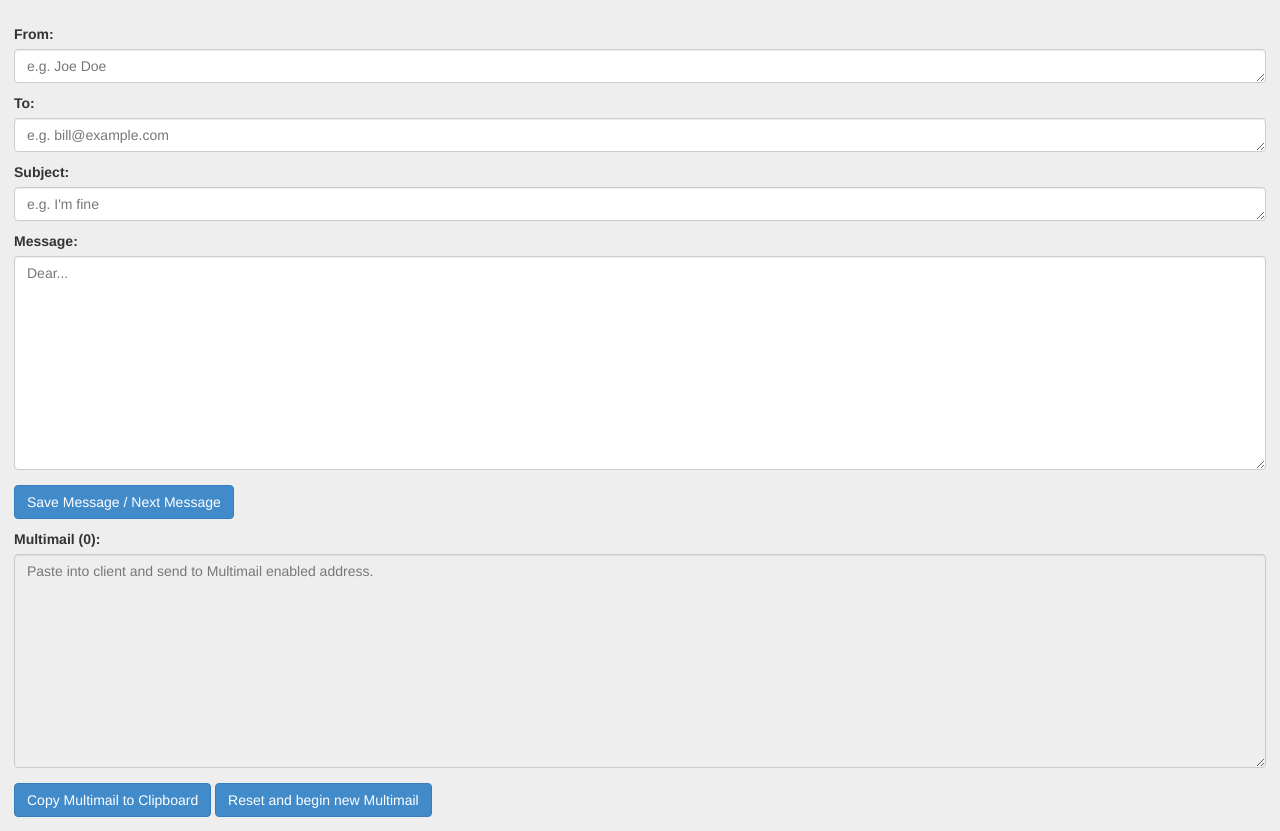
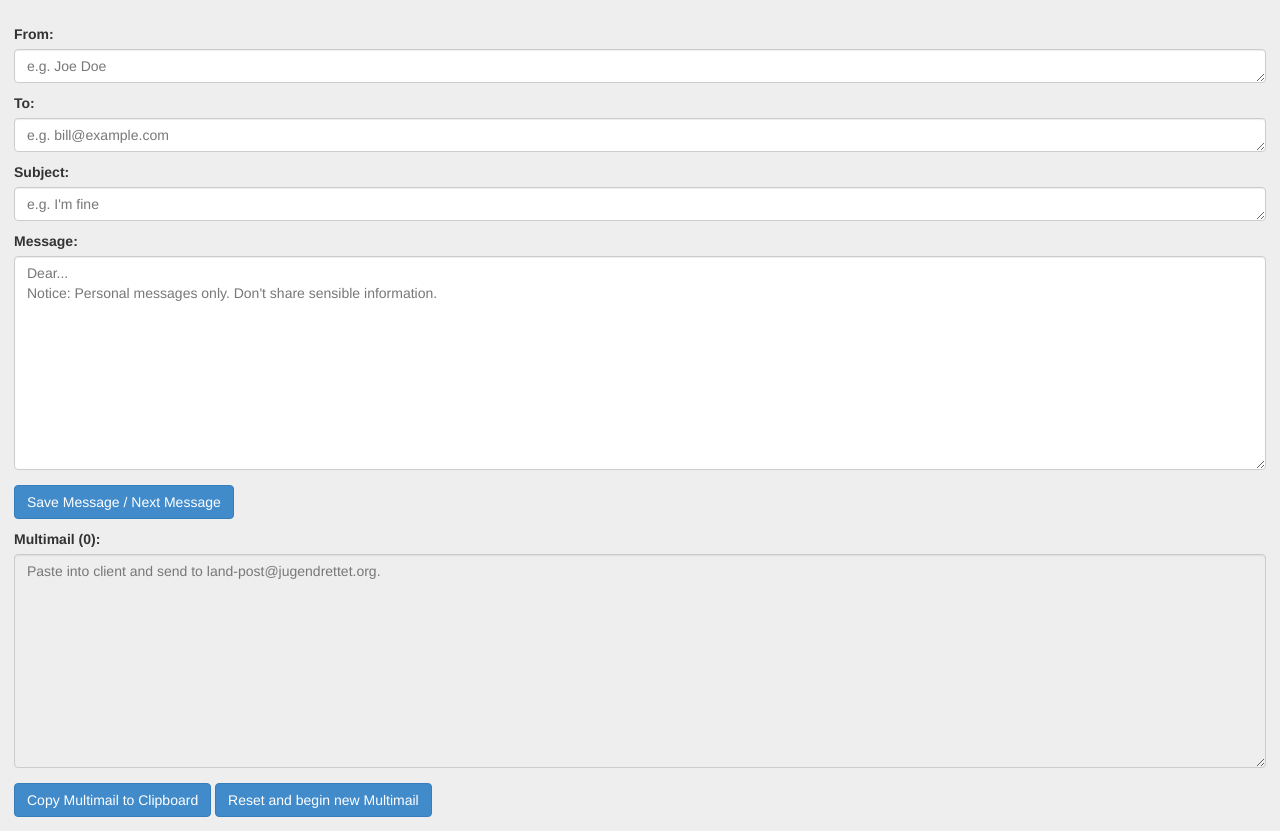
Before and after one commit to alexh-name/multimail, a plain HTML site: page index.html in a window 1280 px wide. Drawn offline with Linux system fonts and the light colour scheme.

Commit message:
JR specifics

```diff
--- a/index.html
+++ b/index.html
@@ -17,13 +17,14 @@
       <label for="textarea">Subject:</label>
       <textarea required id="subject" class="form-control" rows="1" placeholder="e.g. I'm fine"></textarea>
       <label for="textarea">Message:</label>
-      <textarea required id="body" class="form-control" rows="10" placeholder="Dear..."></textarea>
+      <textarea required id="body" class="form-control" rows="10" placeholder="Dear...
+Notice: Personal messages only. Don't share sensible information."></textarea>
     </div>
     <button id="btn-trigger" class="btn btn-primary" onclick="trigger();">Save Message / Next Message</button>
     <span id="error">Complete input!</span>
     <div class="form-group">
       <label id="mm-counter" for="textarea">Multimail (0):</label>
-      <textarea readonly id="mmarea" class="form-control js-copytextarea" rows="10" placeholder="Paste into client and send to Multimail enabled address."></textarea>
+      <textarea readonly id="mmarea" class="form-control js-copytextarea" rows="10" placeholder="Paste into client and send to land-post@jugendrettet.org."></textarea>
     </div>
     <button class="btn btn-primary js-textareacopybtn">Copy Multimail to Clipboard</button>
     <button class="btn btn-primary" onclick="reset();">Reset and begin new Multimail</button>
```
